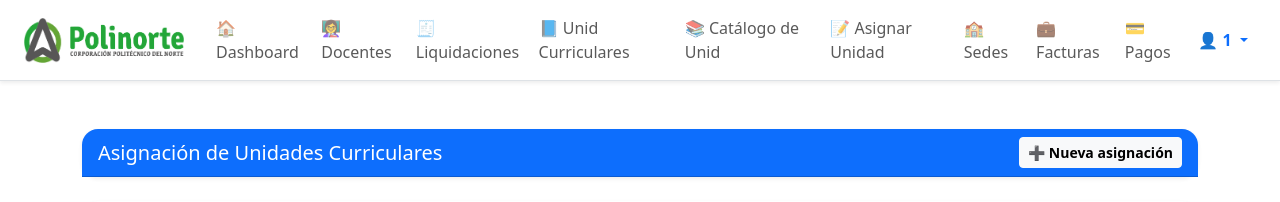
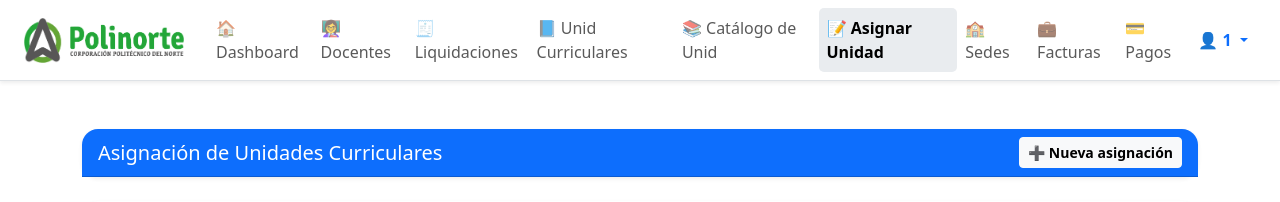
Before and after one commit to villegas07/GeneradorNominas, a PHP site: page /pages/asignar_unidad.php in a window 1280 px wide. Shown: the top 202 px of the page. Run offline with PHP 8.4, Linux system fonts and the light colour scheme; a user stored in the database is signed in; data that the repository does not hold is empty; some libraries are stand-ins or nearby versions.

Commit message:
mejora en el navbar

```diff
--- a/includes/navbar.php
+++ b/includes/navbar.php
@@ -1,30 +1,46 @@
+<?php
+$current_page = basename($_SERVER['PHP_SELF']); // Obtiene el nombre del archivo actual
+?>
+<style>
+/* Hover */
+.nav-link:hover {
+  background-color: #f8f9fa;
+  border-radius: 5px;
+}
+
+/* Página activa */
+.nav-link.active {
+  background-color: #e9ecef;
+  font-weight: bold;
+  border-radius: 5px;
+}
+</style>
+
 <nav class="navbar navbar-expand-lg navbar-light bg-white shadow-sm sticky-top border-bottom">
   <div class="container-fluid px-4">
 
-    <!-- Logo y título -->
+    <!-- Logo -->
     <a class="navbar-brand d-flex align-items-center fw-bold text-primary" href="/nomina/pages/dashboard.php">
       <img src="/nomina/assets/images/polinorte.png" alt="Logo" width="160" height="45" class="me-2">
     </a>
 
-    <!-- Menú hamburguesa móvil -->
+    <!-- Menú hamburguesa -->
     <button class="navbar-toggler" type="button" data-bs-toggle="collapse" data-bs-target="#mainNavbar" aria-controls="mainNavbar" aria-expanded="false" aria-label="Toggle navigation">
       <span class="navbar-toggler-icon"></span>
     </button>
 
-    <!-- Contenido del menú -->
+    <!-- Menú principal -->
     <div class="collapse navbar-collapse" id="mainNavbar">
-
-      <!-- Enlaces principales -->
       <ul class="navbar-nav me-auto mb-2 mb-lg-0">
-        <li class="nav-item"><a class="nav-link" href="/nomina/pages/dashboard.php">🏠 Dashboard</a></li>
-        <li class="nav-item"><a class="nav-link" href="/nomina/pages/docentes.php">👩‍🏫 Docentes</a></li>
-        <li class="nav-item"><a class="nav-link" href="/nomina/pages/liquidacion.php">🧾 Liquidaciones</a></li>
-        <li class="nav-item"><a class="nav-link" href="/nomina/pages/unid_curricular.php">📘 Unid Curriculares</a></li>
-        <li class="nav-item"><a class="nav-link" href="/nomina/pages/catalogo_unidades.php">📚 Catálogo de Unid</a></li>
-        <li class="nav-item"><a class="nav-link" href="/nomina/pages/asignar_unidad.php">📝 Asignar Unidad</a></li>
-        <li class="nav-item"><a class="nav-link" href="/nomina/pages/sedes.php">🏫 Sedes</a></li>
-        <li class="nav-item"><a class="nav-link" href="/nomina/pages/facturas.php">💼 Facturas</a></li>
-        <li class="nav-item"><a class="nav-link" href="/nomina/pages/pagos_recibidos.php">💳 Pagos</a></li>
+        <li class="nav-item"><a class="nav-link <?= $current_page == 'dashboard.php' ? 'active' : '' ?>" href="/nomina/pages/dashboard.php">🏠 Dashboard</a></li>
+        <li class="nav-item"><a class="nav-link <?= $current_page == 'docentes.php' ? 'active' : '' ?>" href="/nomina/pages/docentes.php">👩‍🏫 Docentes</a></li>
+        <li class="nav-item"><a class="nav-link <?= $current_page == 'liquidacion.php' ? 'active' : '' ?>" href="/nomina/pages/liquidacion.php">🧾 Liquidaciones</a></li>
+        <li class="nav-item"><a class="nav-link <?= $current_page == 'unid_curricular.php' ? 'active' : '' ?>" href="/nomina/pages/unid_curricular.php">📘 Unid Curriculares</a></li>
+        <li class="nav-item"><a class="nav-link <?= $current_page == 'catalogo_unidades.php' ? 'active' : '' ?>" href="/nomina/pages/catalogo_unidades.php">📚 Catálogo de Unid</a></li>
+        <li class="nav-item"><a class="nav-link <?= $current_page == 'asignar_unidad.php' ? 'active' : '' ?>" href="/nomina/pages/asignar_unidad.php">📝 Asignar Unidad</a></li>
+        <li class="nav-item"><a class="nav-link <?= $current_page == 'sedes.php' ? 'active' : '' ?>" href="/nomina/pages/sedes.php">🏫 Sedes</a></li>
+        <li class="nav-item"><a class="nav-link <?= $current_page == 'facturas.php' ? 'active' : '' ?>" href="/nomina/pages/facturas.php">💼 Facturas</a></li>
+        <li class="nav-item"><a class="nav-link <?= $current_page == 'pagos_recibidos.php' ? 'active' : '' ?>" href="/nomina/pages/pagos_recibidos.php">💳 Pagos</a></li>
       </ul>
 
       <!-- Usuario y Logout -->
@@ -45,7 +61,7 @@
           </ul>
         </li>
       </ul>
+    </div>
 
-    </div>
   </div>
 </nav>
```
